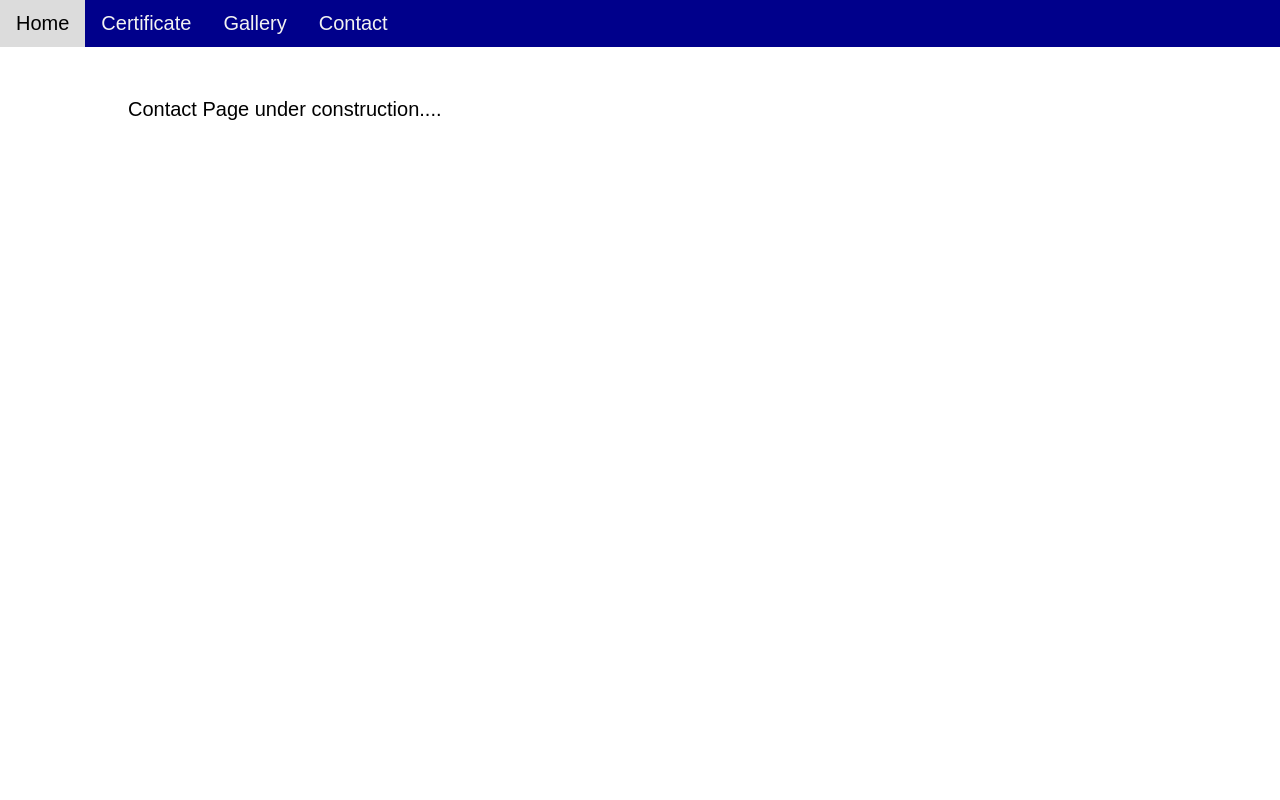
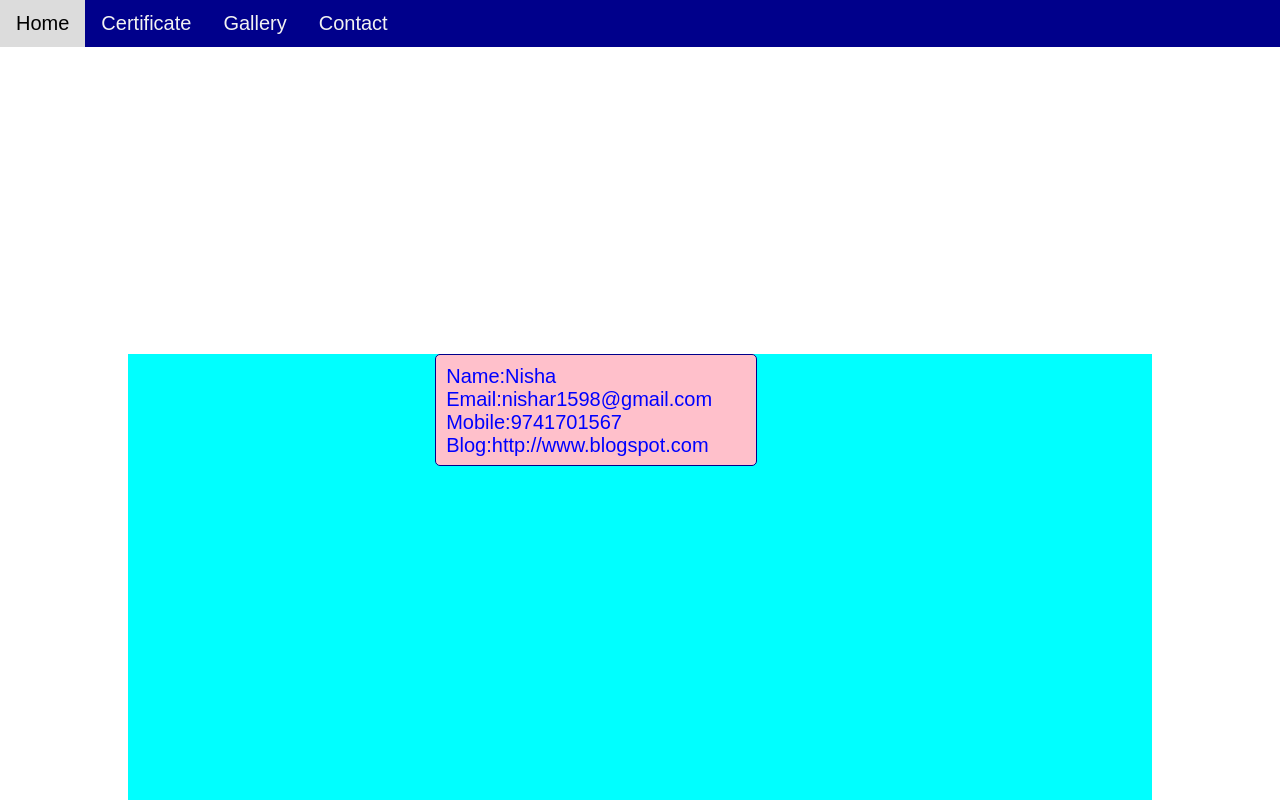
Before and after one commit to miteuser8/Myblog, a plain HTML site: page contact.html in a window 1280 px wide. Shown: the top 800 px of the page. Drawn offline with Linux system fonts and the light colour scheme.

```diff
--- a/contact.html
+++ b/contact.html
@@ -16,7 +16,13 @@
         <!--End of Navigation bar-->
         <!--body content-->
         <div class="content">
-            <p>Contact Page under construction....</p>
+            <div class="contact">
+            Name:Nisha<br/>
+            Email:nishar1598@gmail.com<br/>
+            Mobile:9741701567<br/>
+                Blog:http://www.blogspot.com
+
+            </div>
         </div>
         <!--end of body content-->
         <!--footer content-->
--- a/css/main.css
+++ b/css/main.css
@@ -22,7 +22,8 @@ font-size: 20px;
 /*bdy content*/
 .content{margin:4% 10% 4% 10%;
 height:100%;
-font-size: 20px;}
+font-size: 20px;
+background-color: aqua;}
 p{text-align: justify;}
 .footer{
 
@@ -38,10 +39,12 @@ font-size: 16px;
 div.gallery{margin:5px;
 border:1px solid #ccc;
 float:left;
-width:200px;}
+width:200px;
+}
 div.gallery:hover{border:1px solid blue;}
 div.gallery img{width:100%
-height:200px;}
+height:200px;
+}
 div.desc{padding:15px;
 text-align: center;}
 div.gallery1{margin:5px;
@@ -65,3 +68,13 @@ width:200px;}
 div.gallery6:hover{border:1px solid blue;}
 div.gallery6 img{width:100%
 height:200px;}
+div.contact
+{
+    margin:30% 30% 30% 30%;
+    padding:10px 10px 10px 10px;
+    width:300px;
+height:90px;
+border:1px solid darkblue;
+border-radius: 5px;
+color:blue;
+background-color:pink;}
```
